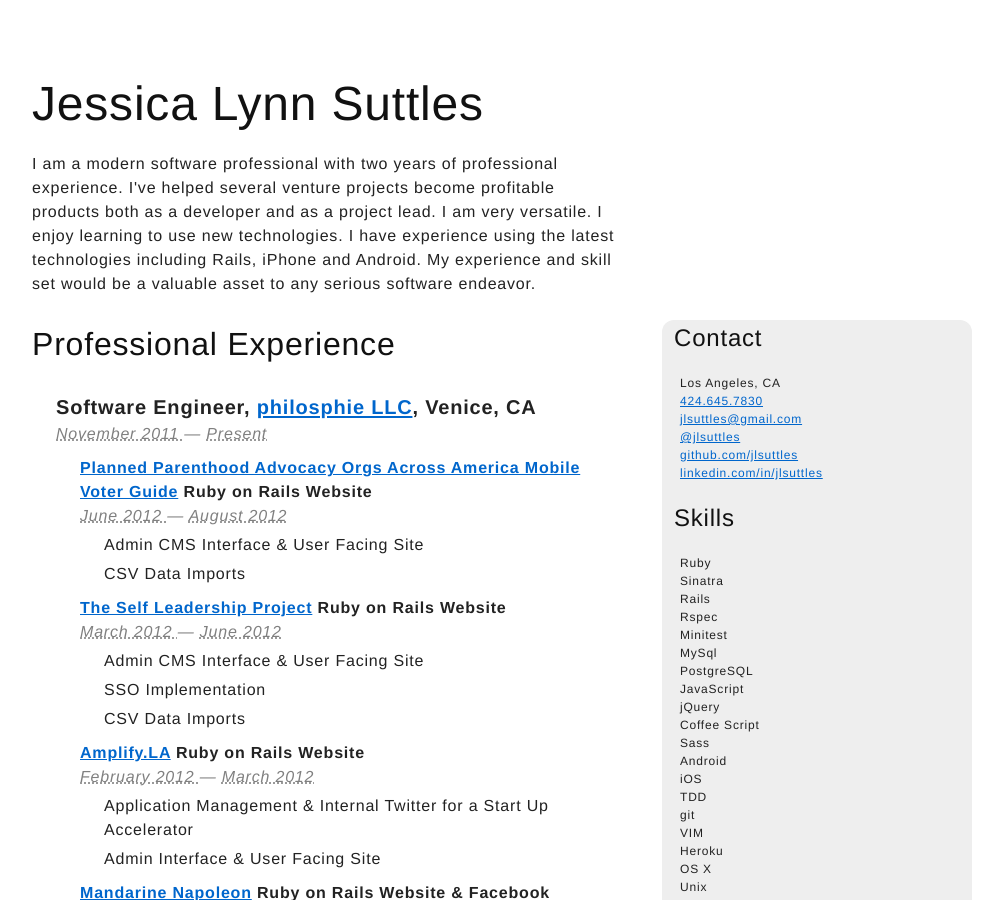
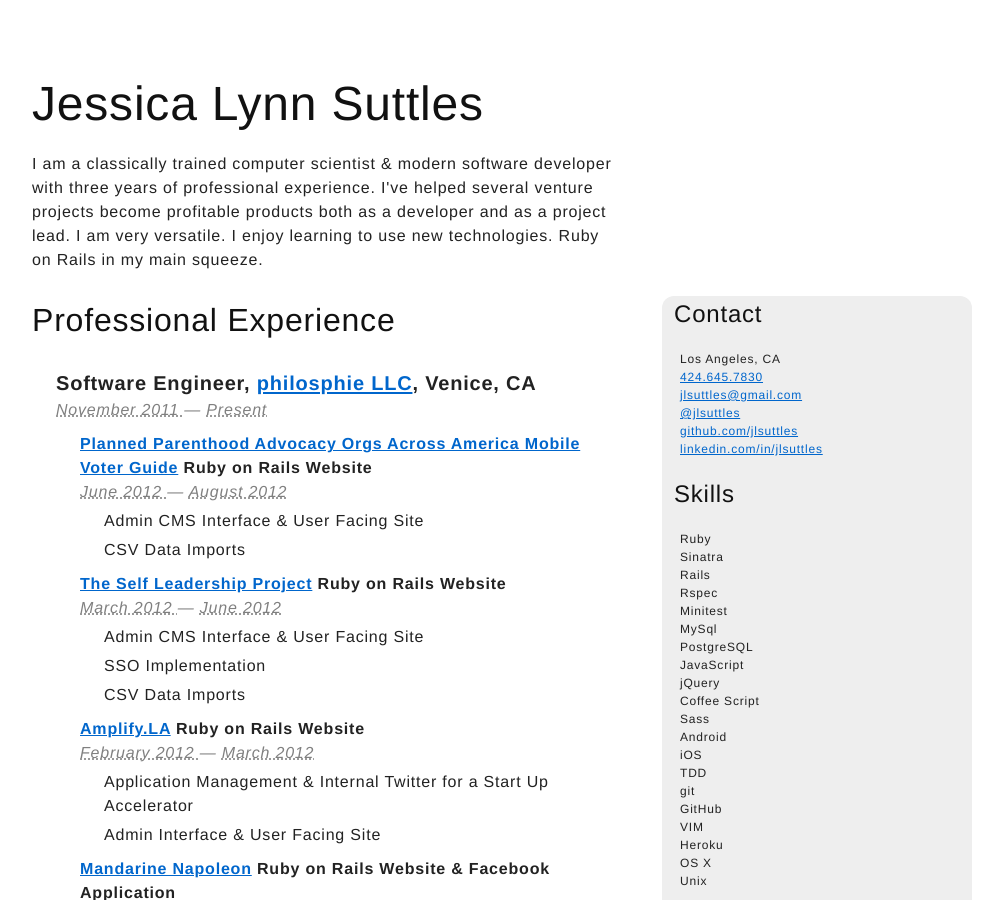
Before and after one commit to jlsuttles/jlsuttles, a Jekyll site: the page built from index.html, in a window 1280 px wide and 900 px high. Shown: the whole window, without its empty margins (133-1136 px from the left). Built offline with Jekyll 4.4.1, drawn with Linux system fonts in a browser that asks for light colours; Markdown is read by kramdown in place of the engine named in the settings.

Commit message:
edits summary

```diff
--- a/_includes/skills.html
+++ b/_includes/skills.html
@@ -16,6 +16,7 @@
     <li class="skill">iOS</li>
     <li class="skill">TDD</li>
     <li class="skill">git</li>
+    <li class="skill">GitHub</li>
     <li class="skill">VIM</li>
     <li class="skill">Heroku</li>
     <li class="skill">OS X</li>
--- a/_includes/summary.html
+++ b/_includes/summary.html
@@ -1,3 +1,3 @@
 <p class="summary">
-  I am a modern software professional with two years of professional experience. I've helped several venture projects become profitable products both as a developer and as a project lead. I am very versatile. I enjoy learning to use new technologies. I have experience using the latest technologies including Rails, iPhone and Android. My experience and skill set would be a valuable asset to any serious software endeavor.
+  I am a classically trained computer scientist & modern software developer with three years of professional experience. I've helped several venture projects become profitable products both as a developer and as a project lead. I am very versatile. I enjoy learning to use new technologies. Ruby on Rails in my main squeeze.
 </p>
```
